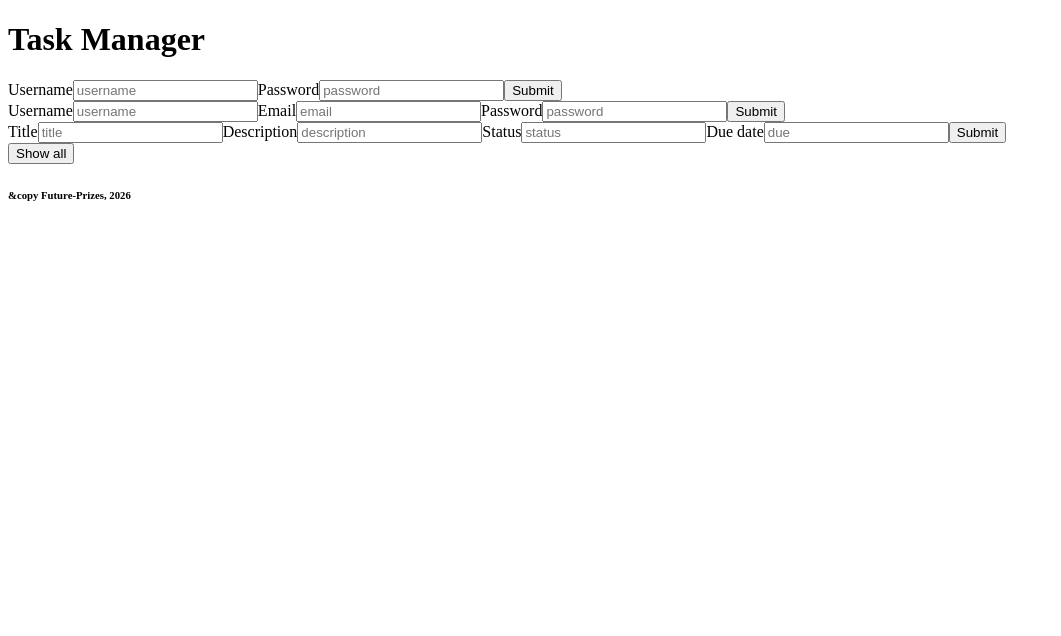
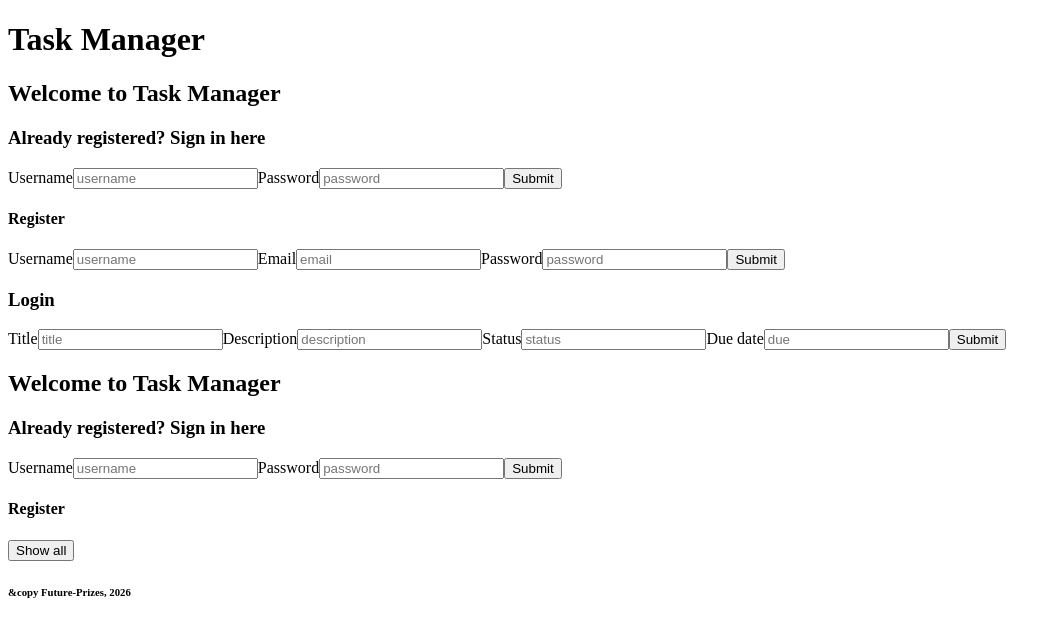
Before and after one commit to future-prizes/task-manager, a React (Vite) app: page / in a window 1280 px wide. Shown: the top 636 px of the page, without its empty margins (0-1061 px from the left). Built offline with nearby package versions, Linux system fonts and the light colour scheme.

Commit message:
Conditional rendering of register & login

```diff
--- a/src/App.jsx
+++ b/src/App.jsx
@@ -2,6 +2,7 @@ import { useState } from "react";
 import Login from "./login";
 import Register from "./register";
 import NewPost from "./newPost";
+import Landing from "./landing";
 
 function App() {
   const hostURL = "http://127.0.0.1";
@@ -117,9 +118,10 @@ function App() {
       <header>
         <h1>Task Manager</h1>
       </header>
-      {loggedIn===true ? <Dashboard/> : <Login login={login}/>}
+      {loggedIn===true ? <Dashboard/> : <Landing login={login} register={register}/>}
       <Register register={register}/>
       <NewPost newPost = {newPost}/>
+      <Landing/>
       <button onClick={showAll}>Show all</button>
       <h2></h2>
 
--- /dev/null
+++ b/src/landing.jsx
@@ -0,0 +1,33 @@
+import Login from "./login"
+import Register from "./register"
+import {useState} from "react"
+
+
+function Landing(login, register) {
+
+    const [showRegister, setShowRegister] = useState(false)
+
+    function registerRedirect() {
+        if (showRegister === false){
+        setShowRegister(true)
+        }
+        else if (showRegister === true) {
+            setShowRegister(false)
+        }
+    }
+
+    return (
+        <>
+        <h2>
+            Welcome to Task Manager
+        </h2>
+        <div>
+            <Login registerRedirect = {registerRedirect} login = {login}/>
+            {showRegister && <Register registerRedirect = {registerRedirect} register={register} />}
+        </div>
+        </>
+    )
+}
+
+
+export default Landing
--- a/src/login.jsx
+++ b/src/login.jsx
@@ -2,7 +2,7 @@ import {useState} from "react"
 
 
 
-function Login({login}) {
+function Login({registerRedirect, login}) {
 
     const [username, setUsername] = useState("")
     const [password, setPassword] = useState("")
@@ -18,6 +18,8 @@ function Login({login}) {
 
 
     return (
+        <>
+        <h3>Already registered? Sign in here</h3>
         <form onSubmit={(event)=>{login(event)}}>
         <label>Username
             <input
@@ -41,6 +43,9 @@ function Login({login}) {
 
         <button type="submit">Submit</button>
         </form>
+
+        <h4 onClick={registerRedirect}>Register</h4>
+        </>
     )
 }
 
--- a/src/register.jsx
+++ b/src/register.jsx
@@ -1,6 +1,6 @@
 import {useState} from "react"
 
-function Register(register) {
+function Register(register, registerRedirect) {
 
     const [username, setUsername] = useState("")
     const [password, setPassword] = useState("")
@@ -21,6 +21,7 @@ function Register(register) {
 
 
     return (
+        <>
         <form onSubmit={(event)=>{register(event)}}>
         <label>Username
             <input
@@ -55,7 +56,12 @@ function Register(register) {
         </label>
 
         <button type="submit">Submit</button>
+
+        <h3 onClick = {registerRedirect}>Login</h3>
+
+
         </form>
+        </>
     )
 }
 
```
